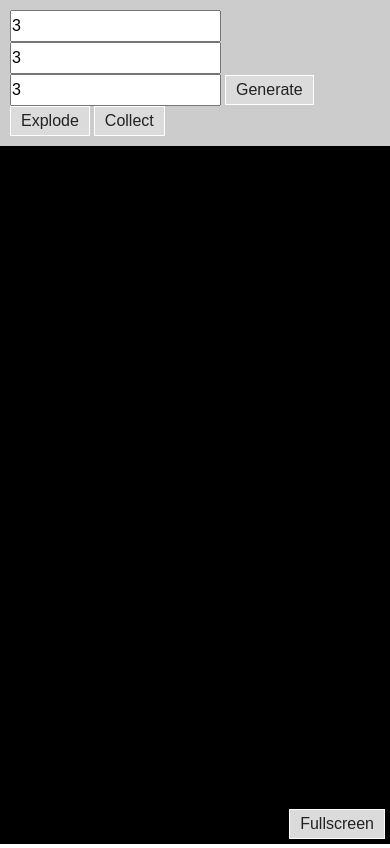
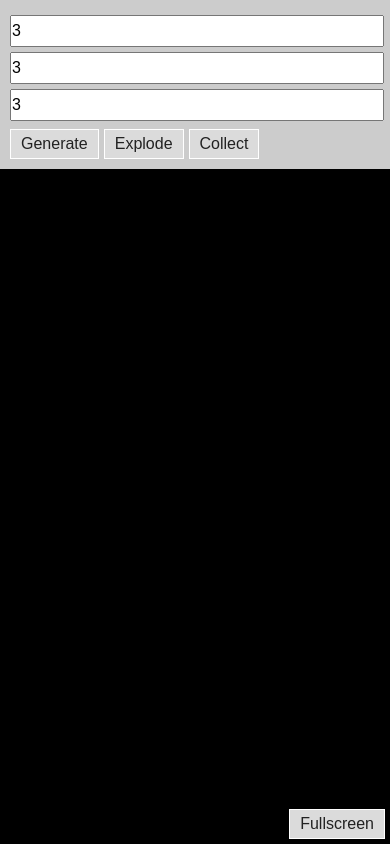
Before and after one commit to AndriyTinkalyuk/figures-generator, a website built with Vite: page index.html in a window 390 px wide. Built offline with nearby package versions, Linux system fonts and the light colour scheme.

Commit message:
resize textures, add styles, damping

```diff
--- a/index.html
+++ b/index.html
@@ -11,9 +11,11 @@
       <input type="number" id="x" placeholder="X" min="1" value="3" />
       <input type="number" id="y" placeholder="Y" min="1" value="3" />
       <input type="number" id="z" placeholder="Z" min="1" value="3" />
+      <div class="button-group">
       <button id="generate">Generate</button>
       <button id="explode">Explode</button>
       <button id="collect">Collect</button>
+      </div>
     </div>
     <canvas id="canvas"></canvas>
     <button id="fullscreen">Fullscreen</button>
--- a/package.json
+++ b/package.json
@@ -4,7 +4,7 @@
   "version": "0.0.0",
   "type": "module",
   "scripts": {
-    "dev": "vite",
+    "dev": "vite --host",
     "build": "vite build",
     "preview": "vite preview"
   },
--- a/src/main.js
+++ b/src/main.js
@@ -31,6 +31,7 @@ renderer.setSize(sizes.width, sizes.height);
 renderer.setPixelRatio(Math.min(window.devicePixelRatio, 2));
 
 const controls = new OrbitControls(camera, renderer.domElement);
+controls.enableDamping = true
 
 const geometries = [
   new THREE.BoxGeometry(1, 1, 1),
--- a/src/style.css
+++ b/src/style.css
@@ -37,6 +37,21 @@ button:hover {
   cursor: pointer;
 }
 
+.button-group {
+  margin-top: 8px;
+  display: flex;
+  align-items: center;
+  justify-content: start;
+  gap: 5px;
+}
+
 input {
   padding: 5px 0;
 }
+
+@media (max-width: 621px) {
+  input {
+    width: 100%;
+    margin-top: 5px;
+  }
+}
```
Also changed, not shown: 1 other file.
